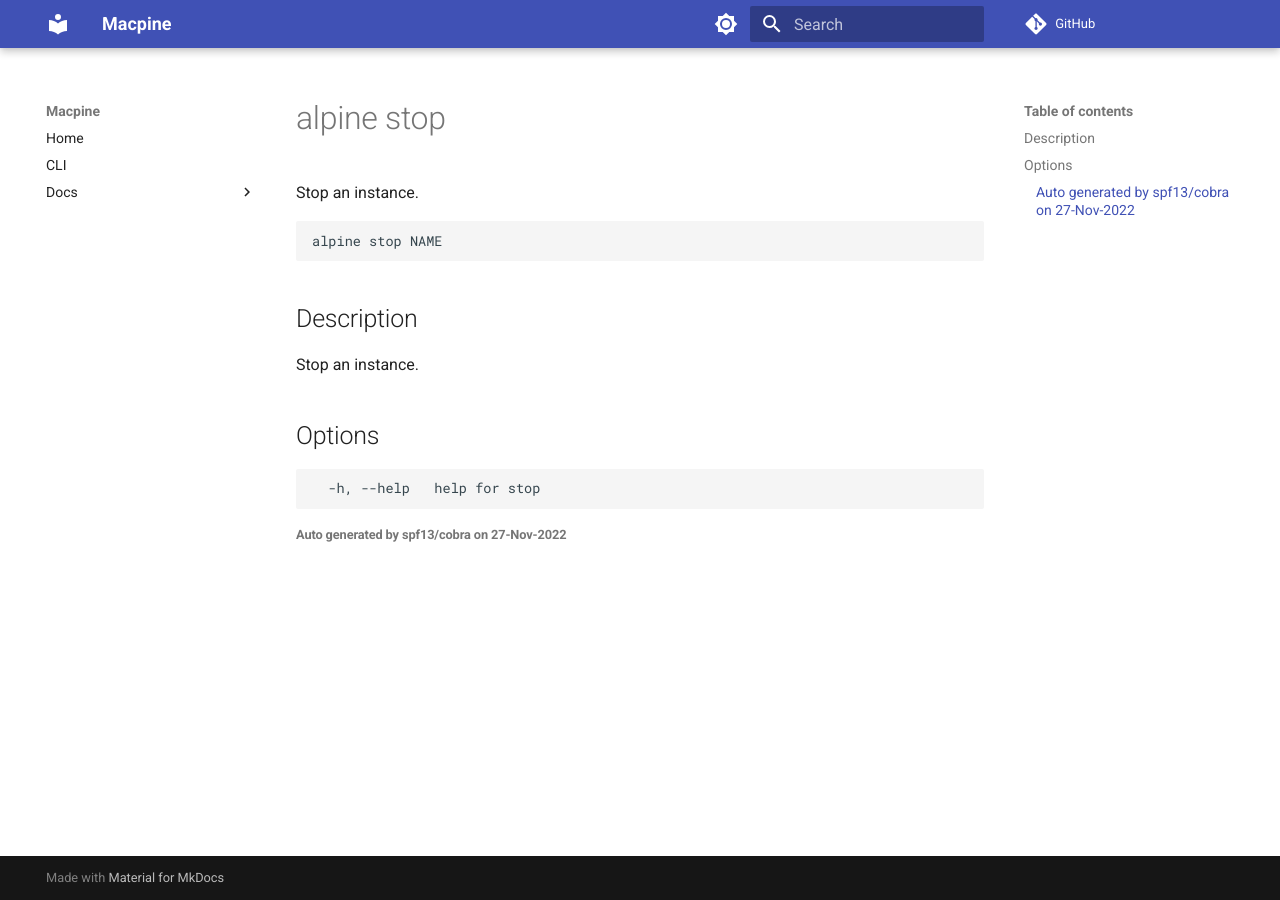
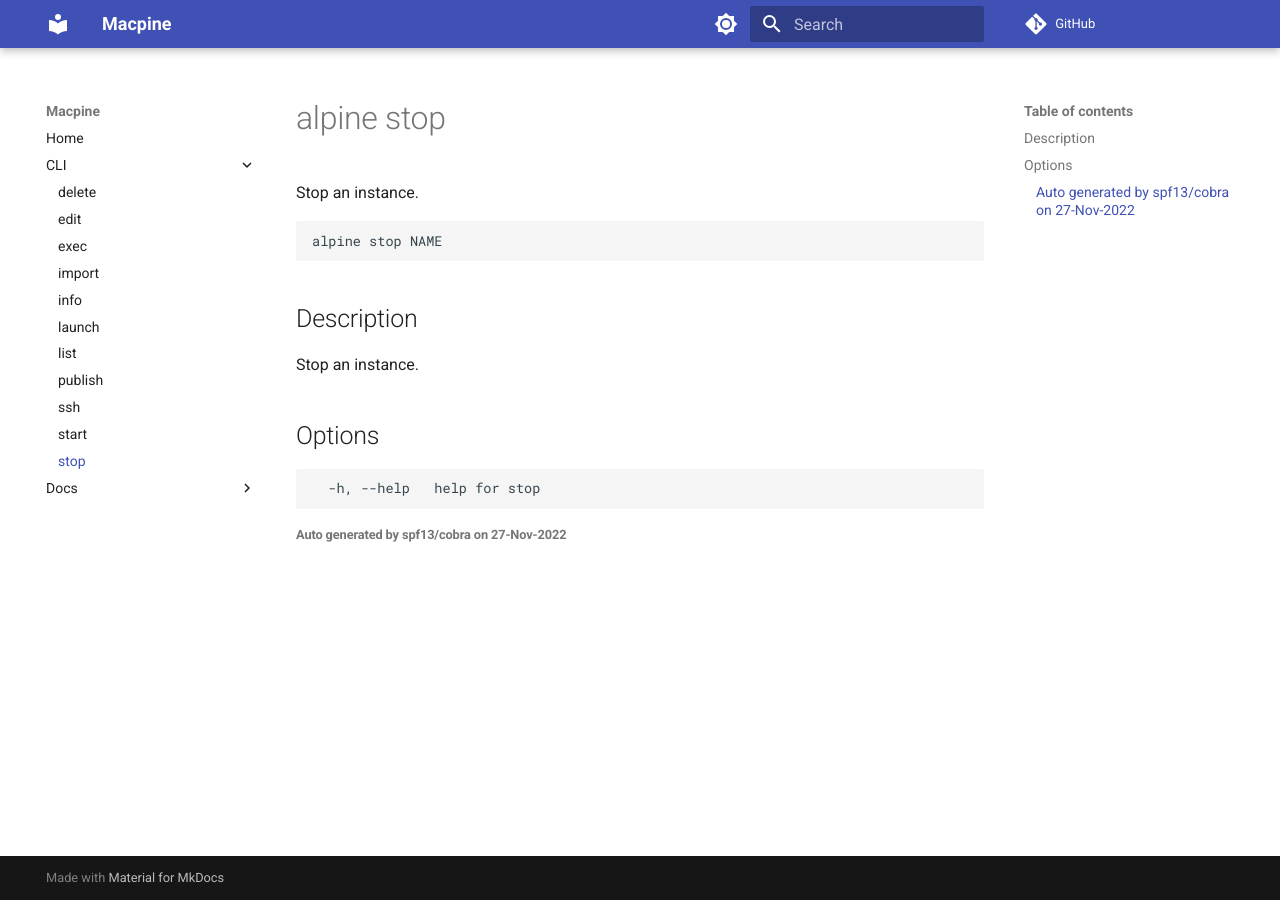
Before and after one commit to beringresearch/macpine, an MkDocs documentation site: the page built from docs/docs/cli/alpine_stop.md, in a window 1280 px wide. Built offline with MkDocs 1.6.1 and Material for MkDocs 9.7.7, drawn with Linux system fonts in a browser that asks for light colours; comment, search, counter and statistics services are not loaded.

Commit message:
update document tree

```diff
--- a/docs/mkdocs.yml
+++ b/docs/mkdocs.yml
@@ -3,7 +3,19 @@
 
  nav:
   - Home: index.md
-  - CLI: cli/index.md
+  - CLI:
+    - delete: cli/alpine_delete.md
+    - edit: cli/alpine_edit.md
+    - exec: cli/alpine_exec.md
+    - import: cli/alpine_import.md
+    - info: cli/alpine_info.md
+    - launch: cli/alpine_launch.md
+    - list: cli/alpine_list.md
+    - publish: cli/alpine_publish.md
+    - ssh: cli/alpine_ssh.md
+    - start: cli/alpine_start.md
+    - stop: cli/alpine_stop.md
+
   - Docs:
     - Installation: install.md
     - Quickstart: quickstart.md
```
